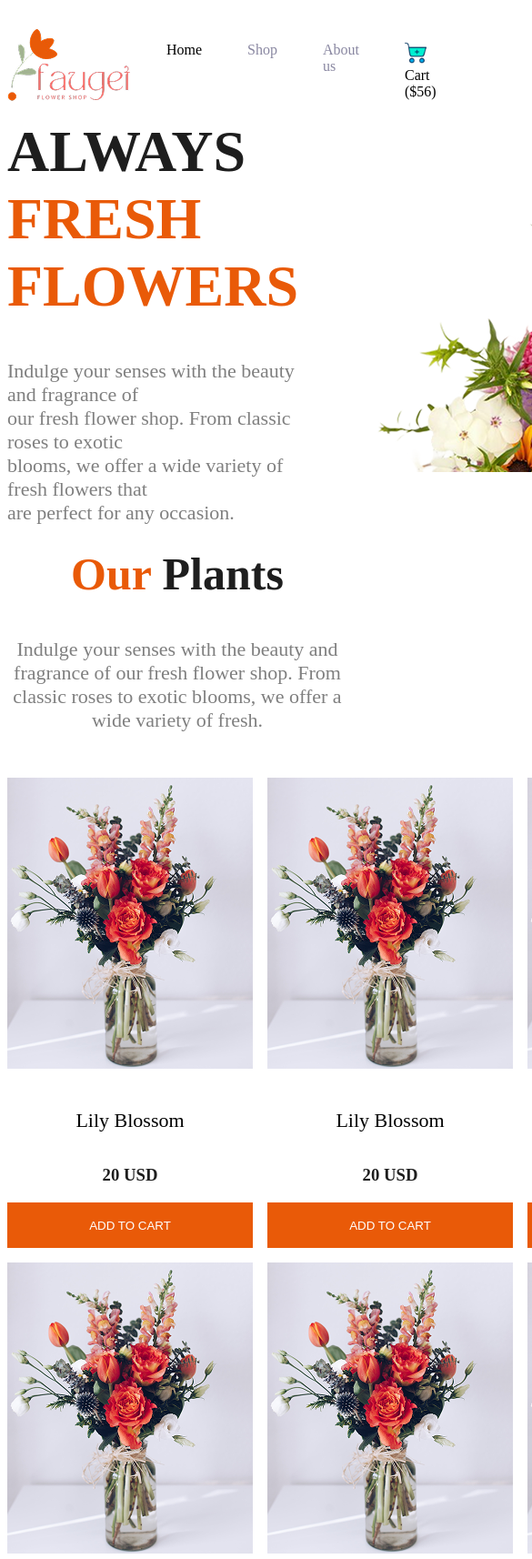
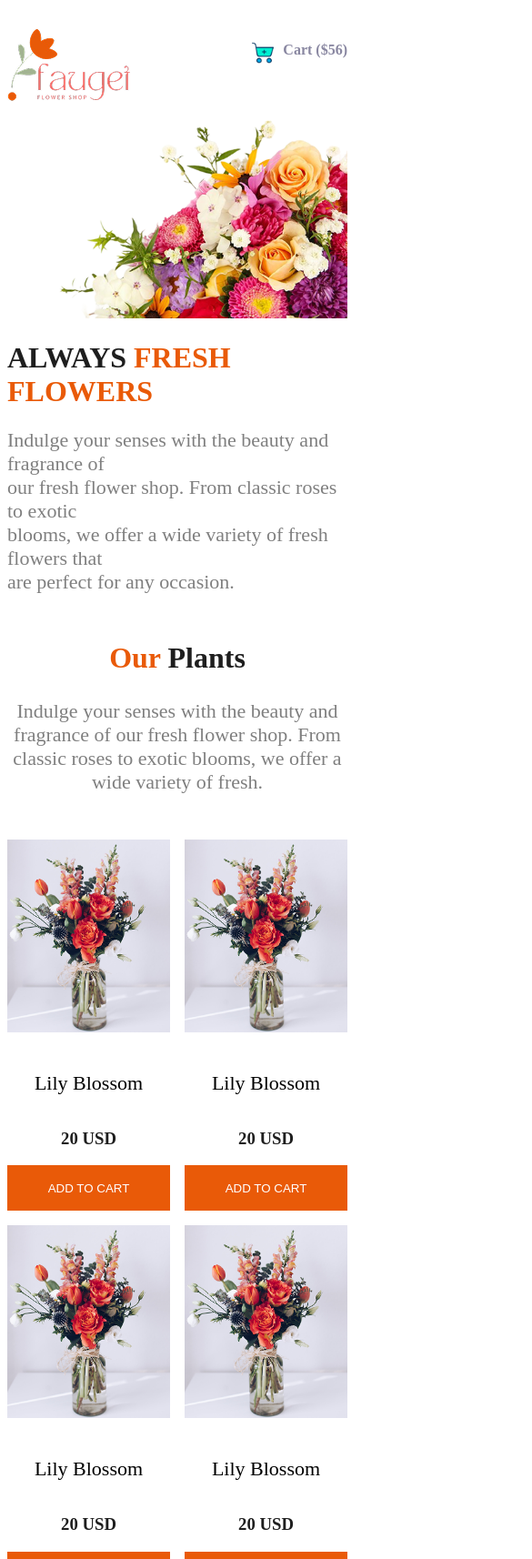
Before and after one commit to Ovishek344/My-responsive-flower-web-A2, a plain HTML site: page index.html in a window 390 px wide. Shown: the top 1714 px of the page at 91% size, 585 px wide, since content can reach past the window. Drawn offline with Linux system fonts and the light colour scheme.

Commit message:
added responsive media queary

```diff
--- a/index.html
+++ b/index.html
@@ -12,15 +12,16 @@
             <div class="nav-logo"><img src="assets/logo.png" alt=""></div>
             <div>
                 <ul class="nav-items">
-                    <li><a class="color-3" href="">Home</a></li>
-                    <li><a class="li-color" href="">Shop</a></li>
-                    <li><a class="li-color" href="">About us</a> </li>
-                    <li><a class="color-3" href=""><img src="assets/card2.png" alt="">Cart ($56)</a></li>
+                    <li class="hide-on-mobile"><a class="color-3" href="">Home</a></li>
+                    <li class="hide-on-mobile"><a class="li-color" href="">Shop</a></li>
+                    <li class="hide-on-mobile"><a class="li-color" href="">About us</a></li>
+                    <li><a class="color-3 " href=""><img src="assets/card2.png" alt=""></a></li>
+                    <li><a class="li-color" href="">Cart ($56)</a></li>
                 </ul>
             </div>
         </nav>
         <div class="banner">
-            <div class="">
+            <div class="banner-sec">
                 <h1 class="banner-styles"> ALWAYS <span class="color-1"> FRESH <br> FLOWERS </span></h1>
                 <p class="banner-des color-2">Indulge your senses with the beauty and fragrance of <br> our fresh flower shop. From classic roses to exotic <br> blooms, we offer a wide variety of fresh flowers that <br> are perfect for any occasion. </p>
             </div>
@@ -31,8 +32,8 @@
     </header>
     <main>
         <section class="card max-width">
-            <h2 class="card-title"><span class="color-1">Our</span> Plants</h2>
-            <p class="card-des color-2">Indulge your senses with the beauty and fragrance of our fresh flower shop. From <br> classic roses to exotic blooms, we offer a wide variety of fresh.</p>
+            <h2 class="card-title banner-styles"><span class="color-1">Our</span> Plants</h2>
+            <p class="card-des color-2">Indulge your senses with the beauty and fragrance of our fresh flower shop. From classic roses to exotic blooms, we offer a wide variety of fresh.</p>
             <div class="cards">
                 <div class="car-item">
                     <img src="assets/sample-flower-image.png" alt="">
@@ -117,7 +118,7 @@
                     </div>
                 </div>
                 <div class="img">
-                    <img src="assets/deal-zabo.png" alt="">
+                    <img class="img-3" src="assets/deal-zabo.png" alt="">
                     <div class="text">25% Off | Zabo Plant <br> <a class="color-4" href="">shop now</a></div>
                 </div>
             </div>
@@ -135,7 +136,7 @@
         <section class=" footer-sec max-width">
             <div>
                 <img src="assets/logo.png" alt="">
-                <p class="color-2">Indulge your senses with the <br> beauty and fragrance of our fresh <br> flower shop. </p>
+                <p class="color-2 card-des">Indulge your senses with the <br> beauty and fragrance of our fresh <br> flower shop. </p>
             </div>
             <div class="">
                 <p><a class="color-2" href="">Home</a></p>
--- a/styles/styles.css
+++ b/styles/styles.css
@@ -6,7 +6,8 @@
 }
 .nav-items{
     display: flex;
-    gap: 50px;
+    gap: 30px;
+    font-weight: 700;
 }
 .max-width{
     max-width: 1140px;
@@ -49,7 +50,6 @@ body{
     display: flex;
     justify-content: space-between;
     align-items: center;
-    height: 434px;
 }
 .banner-styles{
     font-size: 4rem;
@@ -64,7 +64,6 @@ body{
 .cards{
     display: grid;
     grid-template-columns: repeat(4, 1fr);
-    /* justify-content: space-between; */
     gap: 16px;
     margin-top: 50px;
 }
@@ -189,8 +188,58 @@ footer input[type="submit"] {
     justify-content: space-between;
 }
 .social-logo{
+
     display: grid;
     grid-template-columns: repeat(4, 1fr);
     gap: 20px;
     align-items: center;
 }
+
+
+/* media quary */
+@media screen and (max-width: 576px){
+        .hide-on-mobile{
+            display: none;
+        }
+        .nav-items{
+            gap: 10px;
+        }
+        .banner{
+            display: flex;
+            flex-direction: column-reverse;
+        }
+        .banner-styles{
+            font-size: 2rem;
+        }
+        .banner img{
+            width: 100%;
+        }
+        .cards{
+            display: grid;
+            grid-template-columns: repeat(2,1fr);
+            width: 100%;
+         }
+        .car-item img{
+            width: 100%;
+        }
+        .plants-photo, .flower-plants{
+            display: flex;
+            flex-direction: column;
+
+        }
+        .flower-plants img{
+            width: 100%;
+        }
+        .plants-photo img{
+            width: 100%;
+        }
+        .input{
+            height: 276px;
+            padding: 25px;
+            padding-bottom: 125px;
+        }
+        .footer-sec{
+            flex-direction: column;
+        }
+
+}
```
